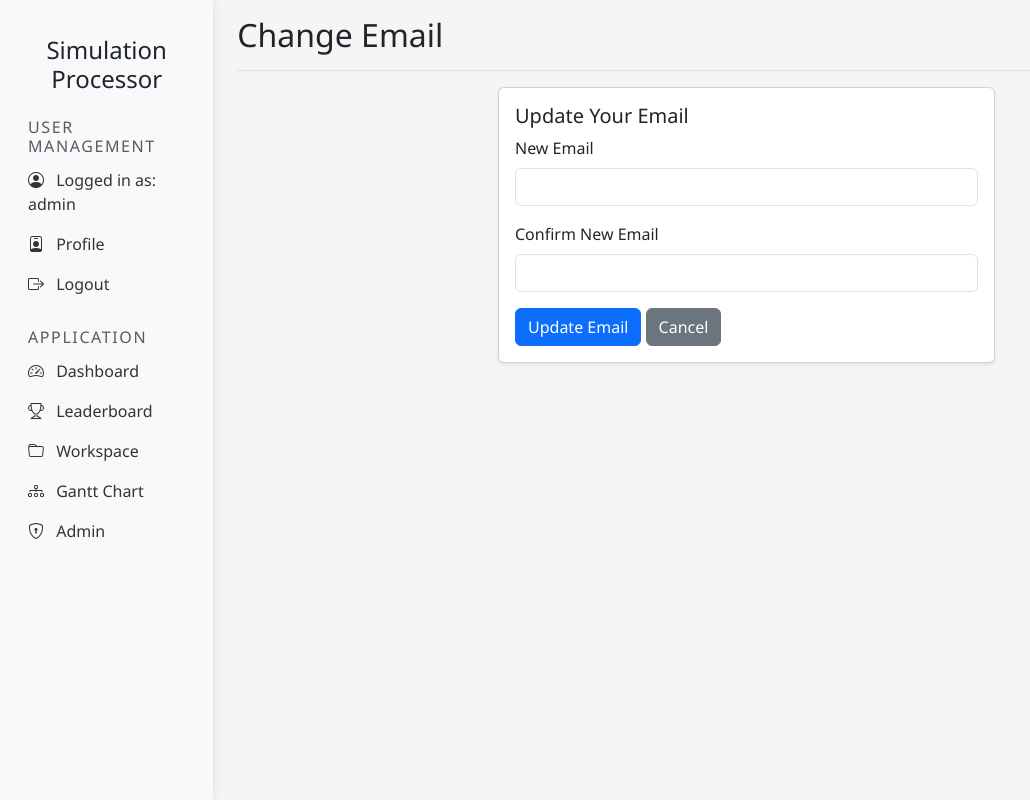
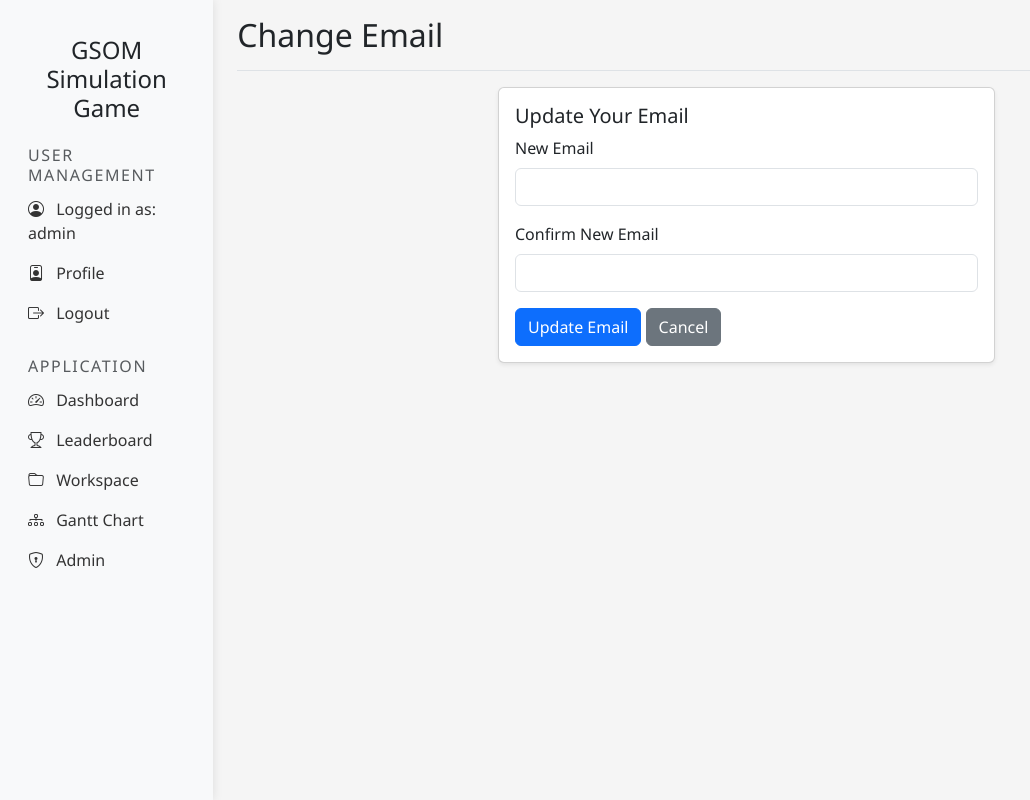
Before and after one commit to Industry40Lab/hsim, a Flask app: page /account/change_email in a window 1280 px wide. Shown: the whole page, without its empty margins (0-1030 px from the left). Run offline with Flask 3, Linux system fonts and the light colour scheme; a user stored in the database is signed in.

Commit message:
Update sidebar title to 'GSOM Simulation Game'

```diff
--- a/hsim/GSOM/flask/templates/layout.html
+++ b/hsim/GSOM/flask/templates/layout.html
@@ -15,7 +15,7 @@
             <div class="col-md-3 col-lg-2 d-md-block bg-light sidebar collapse">
                 <div class="position-sticky pt-3">
                     <div class="text-center mb-4">
-                        <h3 class="h4">Simulation Processor</h3>
+                        <h3 class="h4">GSOM Simulation Game</h3>
                     </div>
 
                     <h3 class="sidebar-heading d-flex justify-content-between align-items-center px-3 mt-4 mb-1 text-muted">
```
